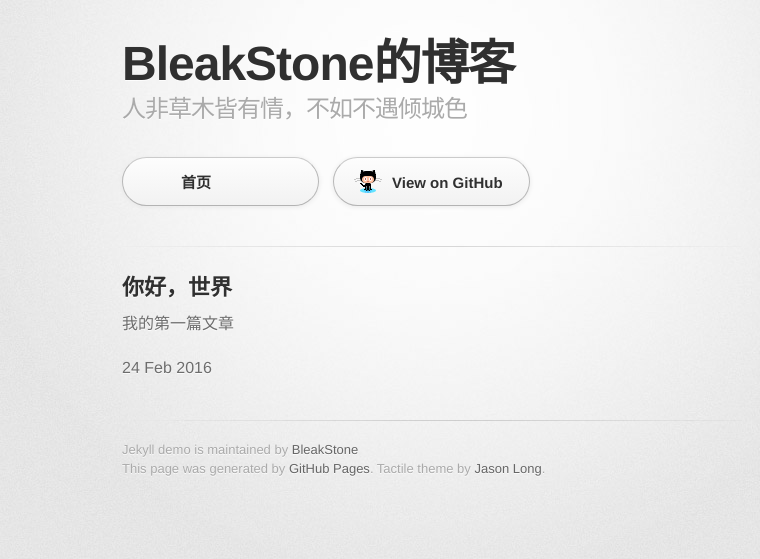
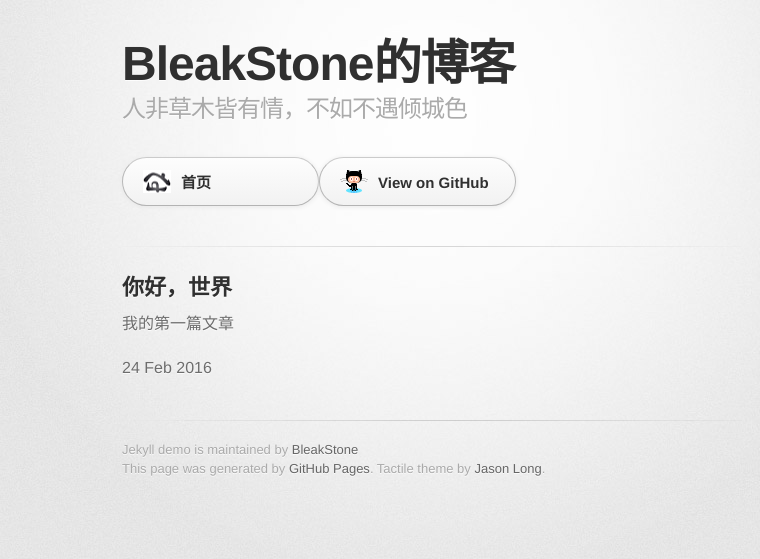
Before and after one commit to BleakStone/blog, a Jekyll site: the page built from _posts/2016-02-24-hello-world.html, in a window 1280 px wide. Shown: the top 559 px of the page, without its empty margins (208-968 px from the left). Built offline with Jekyll 4.4.1, drawn with Linux system fonts in a browser that asks for light colours; some web fonts are replaced.

Commit message:
Update forPost.html

```diff
--- a/_layouts/forPost.html
+++ b/_layouts/forPost.html
@@ -23,7 +23,7 @@
         </header>
 
         <section id="downloads" class="clearfix">
-         <a href="/jekyll_demo/index.html" id="" class="button"><span>首页</span></a>
+         <a href="/jekyll_demo/index.html" id="view-on-homeicon" class="button"><span>首页</span></a>
           <a href="https://github.com/BleakStone/jekyll_demo" id="view-on-github" class="button"><span>View on GitHub</span></a>
         </section>
 
```
